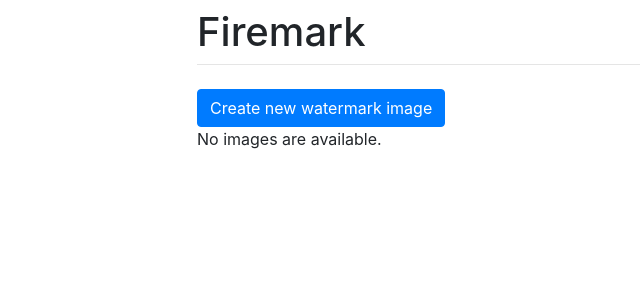
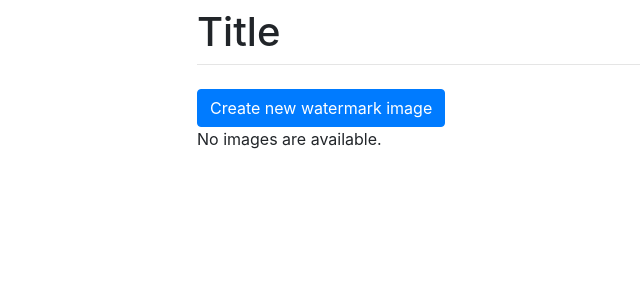
Before and after one commit to jensboe/firemark, a Django app: page / in a window 1280 px wide. Shown: the top 300 px of the page, without its empty margins (78-718 px from the left). Run offline with Django 3.2, Linux system fonts and the light colour scheme; data that the repository does not hold is empty; some libraries are stand-ins or nearby versions.

Commit message:
Mak title translatable

```diff
--- a/watermark/templates/base.html
+++ b/watermark/templates/base.html
@@ -1,16 +1,17 @@
+{% load i18n %}
 <!doctype html>
 <html lang="en">
   <head>
     <meta charset="utf-8">
     <meta name="viewport" content="width=device-width, initial-scale=1, shrink-to-fit=no">
     <link rel="stylesheet" href="https://stackpath.bootstrapcdn.com/bootstrap/4.1.3/css/bootstrap.min.css" integrity="sha384-MCw98/SFnGE8fJT3GXwEOngsV7Zt27NXFoaoApmYm81iuXoPkFOJwJ8ERdknLPMO" crossorigin="anonymous">
-    <title>TODO: Find Name</title>
+    <title>{% trans "Title" %}</title>
   </head>
   <body>
     <div class="container">
       <div class="row justify-content-center">
         <div class="col-8">
-          <h1 class="mt-2">Firemark</h1>
+          <h1 class="mt-2">{% trans "Title" %}</h1>
           <hr class="mt-0 mb-4">
           {% block content %}
           {% endblock %}
```
